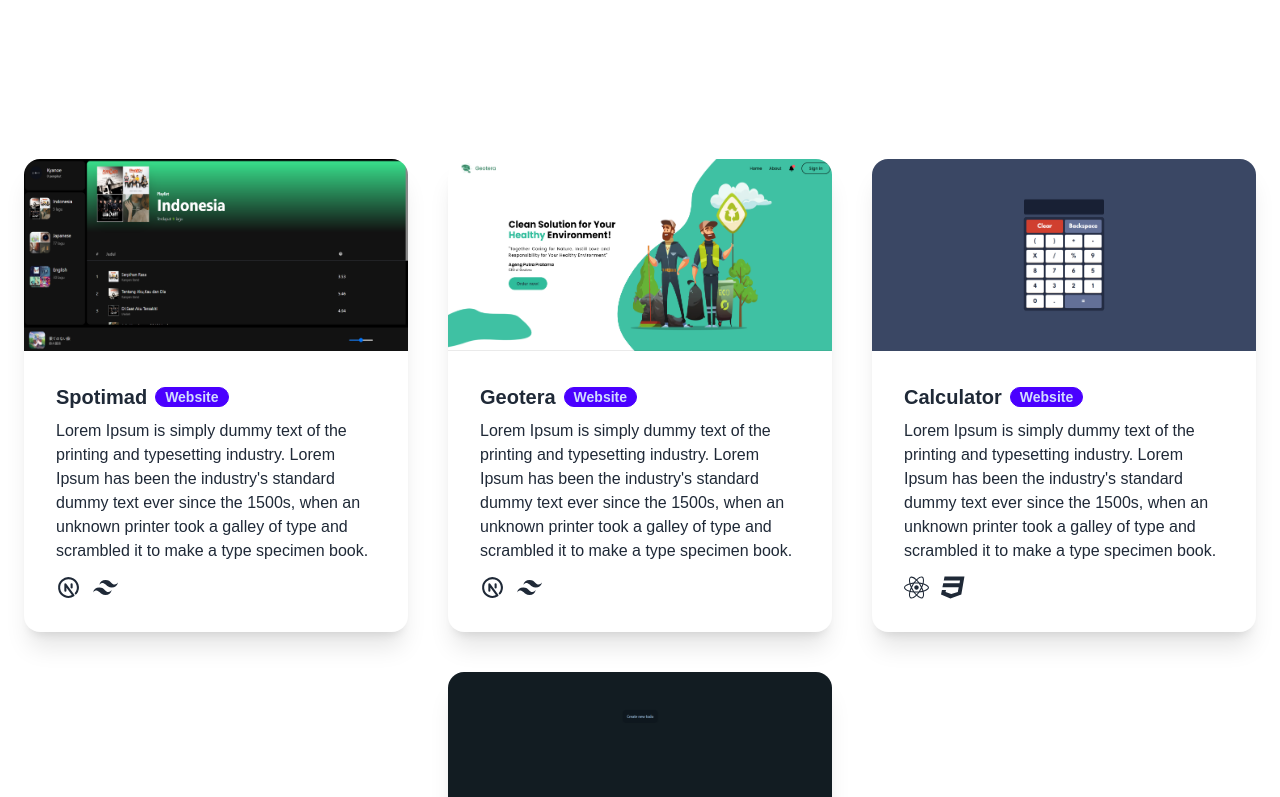
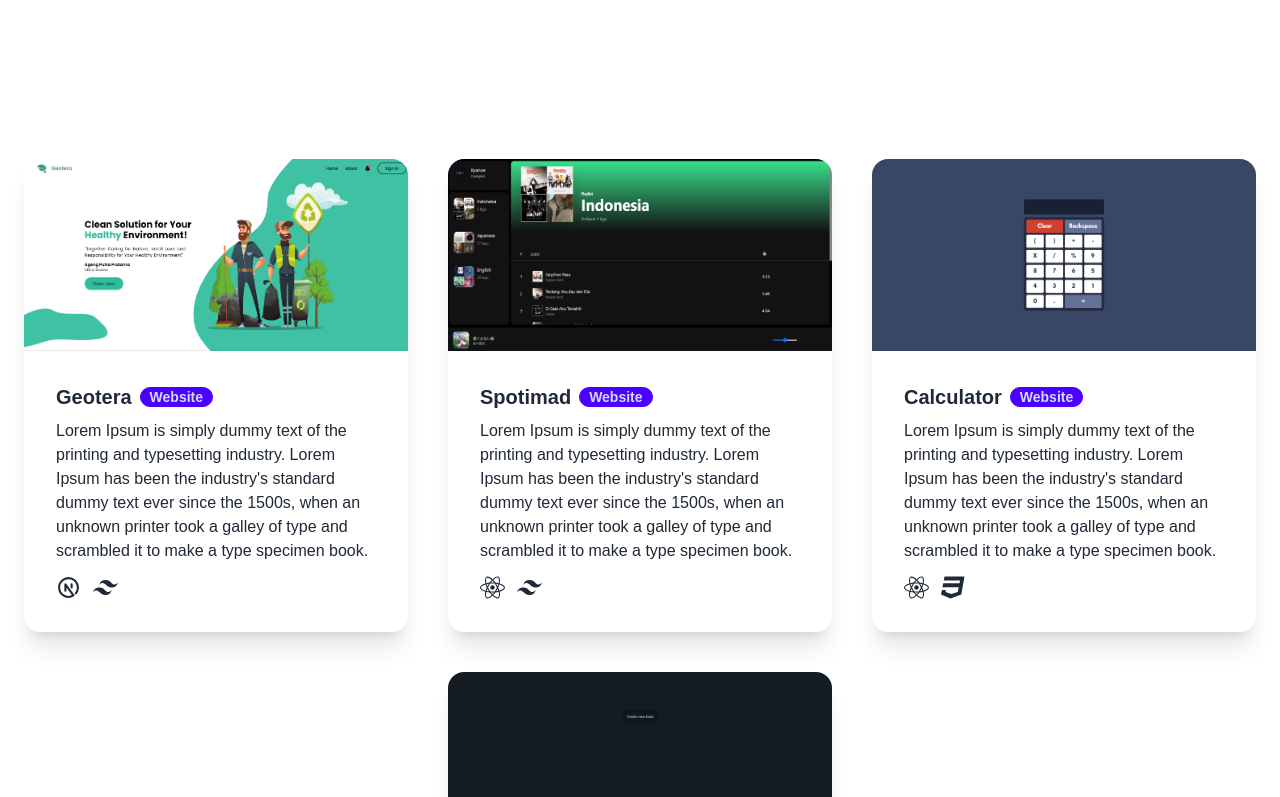
Before and after one commit to Achmad96/Portofolio-Website, a Next.js app: page / in a window 1280 px wide. Shown: the part 721-1518 px from the top of the page. Built offline with nearby package versions, Linux system fonts and the light colour scheme.

Commit message:
style: modified projects section

```diff
--- a/constants/ProjectsMetadata.ts
+++ b/constants/ProjectsMetadata.ts
@@ -5,21 +5,21 @@
 
 export const Projects = [
   {
-    title: "Spotimad",
-    thumbnail: spotimad,
-    description:
-      "Lorem Ipsum is simply dummy text of the printing and typesetting industry. Lorem Ipsum has been the industry's standard dummy text ever since the 1500s, when an unknown printer took a galley of type and scrambled it to make a type specimen book.",
-    iconTypes: ["nextjs", "tailwind"],
-    href: "https://spotimad.vercel.app/",
-    type: "Website",
-  },
-  {
     title: "Geotera",
     thumbnail: geotera,
     description:
       "Lorem Ipsum is simply dummy text of the printing and typesetting industry. Lorem Ipsum has been the industry's standard dummy text ever since the 1500s, when an unknown printer took a galley of type and scrambled it to make a type specimen book.",
     iconTypes: ["nextjs", "tailwind"],
     href: "https://geotera.vercel.app/",
+    type: "Website",
+  },
+  {
+    title: "Spotimad",
+    thumbnail: spotimad,
+    description:
+      "Lorem Ipsum is simply dummy text of the printing and typesetting industry. Lorem Ipsum has been the industry's standard dummy text ever since the 1500s, when an unknown printer took a galley of type and scrambled it to make a type specimen book.",
+    iconTypes: ["react", "tailwind"],
+    href: "https://spotimad.vercel.app/",
     type: "Website",
   },
   {
```
